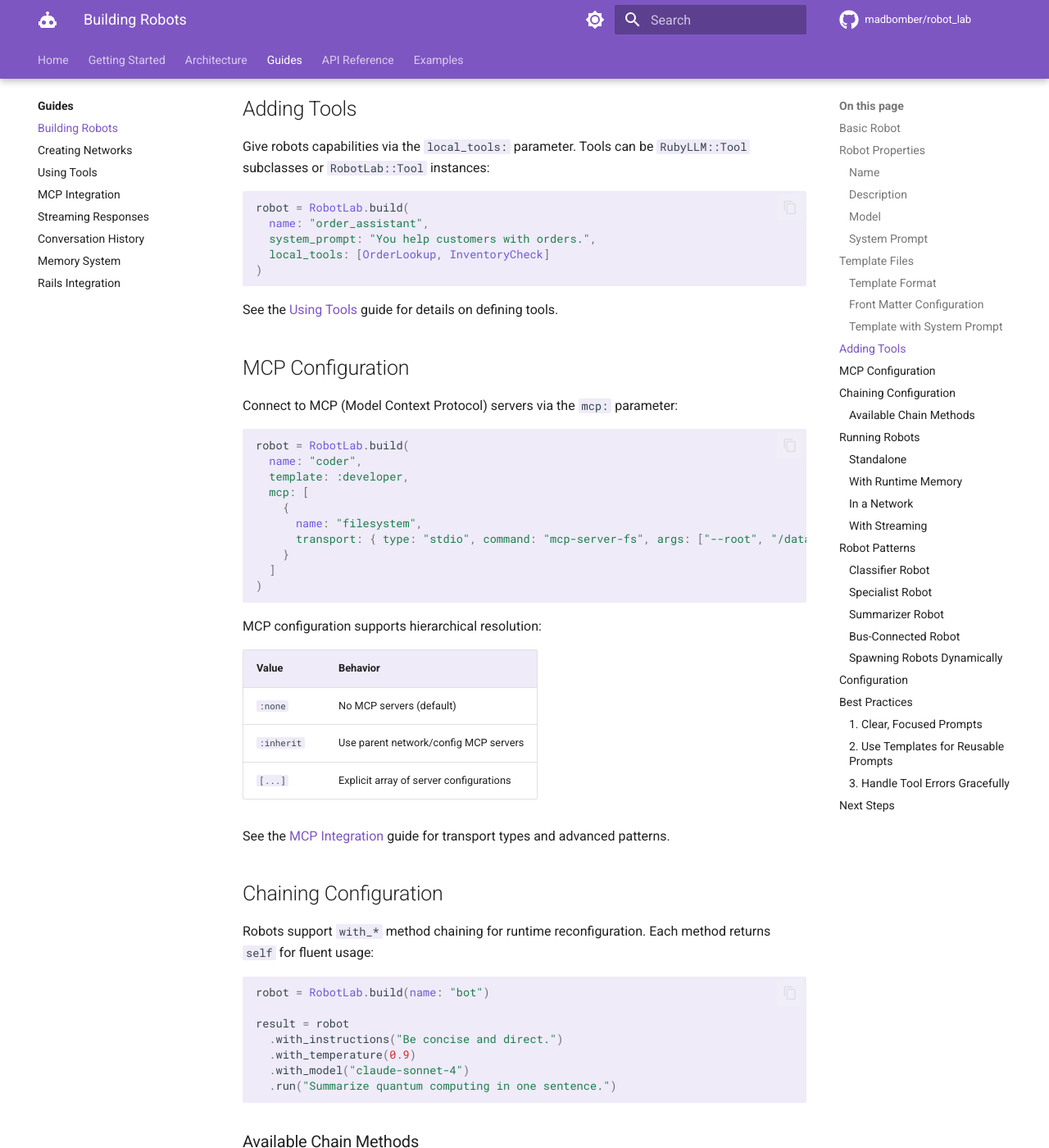
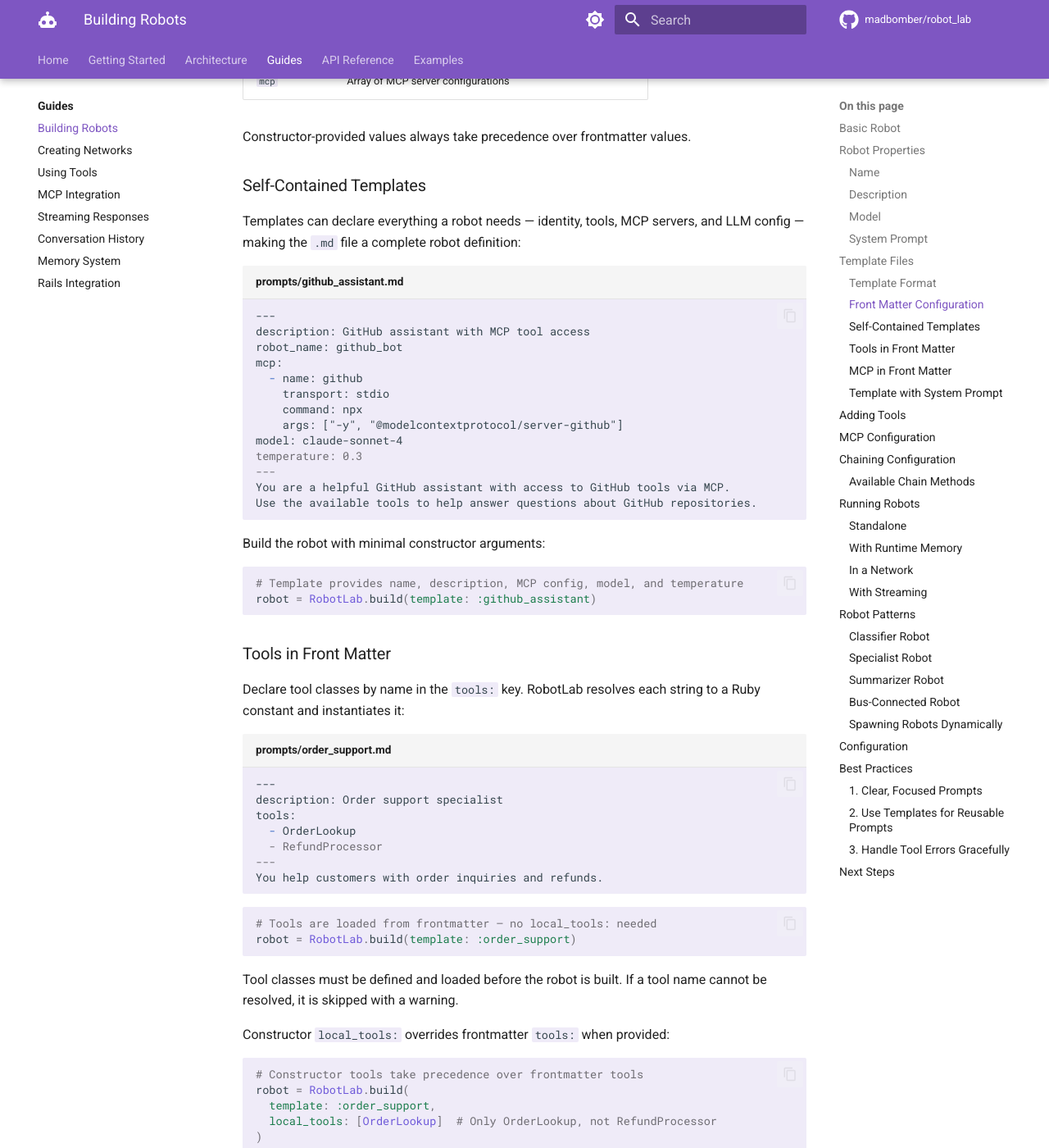
Before and after one commit to MadBomber/robot_lab, an MkDocs documentation site: the page built from docs/guides/building-robots.md, in a window 1280 px wide and 1400 px high, scrolled down 3034 px. Shown: the whole window at 82% size. Built offline with MkDocs 1.6.1 and Material for MkDocs 9.7.7, drawn with Linux system fonts in a browser that asks for light colours; comment, search, counter and statistics services are not loaded; some of the changed text lies outside the part shown.

Commit message:
feat(templates): add self-contained template support with front matter
This commit enhances template functionality by introducing support for self-contained robot definitions using YAML front matter. Key improvements include:

- Added new front matter keys for robot configuration: `robot_name`, `description`, `tools`, and `mcp`
- Expanded documentation explaining the two categories of front matter keys:
  1. LLM Config (existing configuration options)
  2. Robot Extras (new identity and capability configuration)
- Demonstrated a complete example of a self-contained template with GitHub assistant configuration
- Maintained precedence of constructor-provided values over front matter

The changes make templates more flexible and self-documenting, allowing developers to define a complete robot configuration within a single Markdown file.

````diff
--- a/docs/examples/tool-usage.md
+++ b/docs/examples/tool-usage.md
@@ -343,9 +343,10 @@ ruby examples/order_assistant.rb
 2. **RobotLab::Tool subclass**: Same DSL plus `robot` accessor for robot-aware tools
 3. **RobotLab::Tool.create**: Use `RobotLab::Tool.create(name:, description:, &block)` for dynamic tools
 4. **local_tools**: Pass tool classes/instances via `local_tools:` parameter to `RobotLab.build` or `Robot.new`
-4. **Error Handling**: Return error hashes (e.g., `{ error: "message" }`) for graceful failures
-5. **Callbacks**: Use `on_tool_call:` and `on_tool_result:` for monitoring
-6. **Result Access**: Check `result.tool_calls` for tool call history, `result.last_text_content` for the final response
+5. **Frontmatter tools**: Declare tool class names in template YAML front matter (`tools: [Calculator]`) for self-contained templates
+6. **Error Handling**: Return error hashes (e.g., `{ error: "message" }`) for graceful failures
+7. **Callbacks**: Use `on_tool_call:` and `on_tool_result:` for monitoring
+8. **Result Access**: Check `result.tool_calls` for tool call history, `result.last_text_content` for the final response
 
 ## See Also
 
--- a/docs/guides/building-robots.md
+++ b/docs/guides/building-robots.md
@@ -104,6 +104,8 @@ Your tone should be <%= tone %>.
 
 The following YAML front matter keys are applied to the robot's chat automatically:
 
+**LLM Configuration:**
+
 | Key | Description |
 |-----|-------------|
 | `model` | Override the LLM model |
@@ -114,6 +116,97 @@ The following YAML front matter keys are applied to the robot's chat automatical
 | `presence_penalty` | Penalize based on presence |
 | `frequency_penalty` | Penalize based on frequency |
 | `stop` | Stop sequences |
+
+**Robot Identity and Capabilities:**
+
+| Key | Description |
+|-----|-------------|
+| `robot_name` | Override the robot's name (when constructor uses the default) |
+| `description` | Human-readable description of the robot |
+| `tools` | Array of tool class names (resolved via `Object.const_get`) |
+| `mcp` | Array of MCP server configurations |
+
+Constructor-provided values always take precedence over frontmatter values.
+
+### Self-Contained Templates
+
+Templates can declare everything a robot needs — identity, tools, MCP servers, and LLM config — making the `.md` file a complete robot definition:
+
+```markdown title="prompts/github_assistant.md"
+---
+description: GitHub assistant with MCP tool access
+robot_name: github_bot
+mcp:
+  - name: github
+    transport: stdio
+    command: npx
+    args: ["-y", "@modelcontextprotocol/server-github"]
+model: claude-sonnet-4
+temperature: 0.3
+---
+You are a helpful GitHub assistant with access to GitHub tools via MCP.
+Use the available tools to help answer questions about GitHub repositories.
+```
+
+Build the robot with minimal constructor arguments:
+
+```ruby
+# Template provides name, description, MCP config, model, and temperature
+robot = RobotLab.build(template: :github_assistant)
+```
+
+### Tools in Front Matter
+
+Declare tool classes by name in the `tools:` key. RobotLab resolves each string to a Ruby constant and instantiates it:
+
+```markdown title="prompts/order_support.md"
+---
+description: Order support specialist
+tools:
+  - OrderLookup
+  - RefundProcessor
+---
+You help customers with order inquiries and refunds.
+```
+
+```ruby
+# Tools are loaded from frontmatter — no local_tools: needed
+robot = RobotLab.build(template: :order_support)
+```
+
+Tool classes must be defined and loaded before the robot is built. If a tool name cannot be resolved, it is skipped with a warning.
+
+Constructor `local_tools:` overrides frontmatter `tools:` when provided:
+
+```ruby
+# Constructor tools take precedence over frontmatter tools
+robot = RobotLab.build(
+  template: :order_support,
+  local_tools: [OrderLookup]  # Only OrderLookup, not RefundProcessor
+)
+```
+
+### MCP in Front Matter
+
+Declare MCP server configurations directly in the template:
+
+```markdown title="prompts/developer.md"
+---
+description: Developer assistant with filesystem access
+mcp:
+  - name: filesystem
+    transport: stdio
+    command: mcp-server-filesystem
+    args: ["--root", "/home/user/projects"]
+---
+You are a developer assistant with filesystem access.
+```
+
+```ruby
+robot = RobotLab.build(template: :developer)
+```
+
+Constructor `mcp:` overrides frontmatter `mcp:` when provided.
 
 ### Template with System Prompt
 
````
Also changed, not shown: README.md (+27 -0 lines), docs/api/core/robot.md (+12 -1 lines), docs/concepts.md (+30 -1 lines), docs/guides/mcp-integration.md (+23 -0 lines), docs/guides/using-tools.md (+25 -0 lines), examples/prompts/frontmatter_mcp_test.md (added, +9 -0 lines), examples/prompts/frontmatter_named_test.md (added, +5 -0 lines), examples/prompts/frontmatter_tools_test.md (added, +6 -0 lines), examples/prompts/github_assistant.md (+5 -0 lines), 2 other files.
